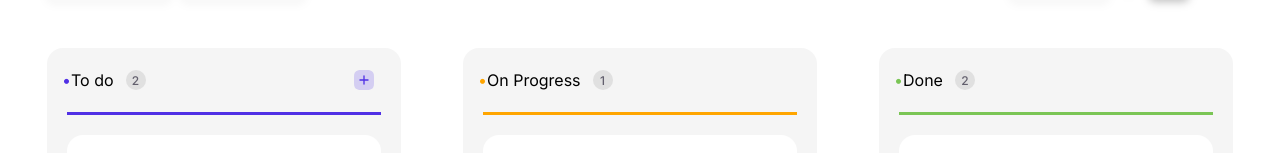
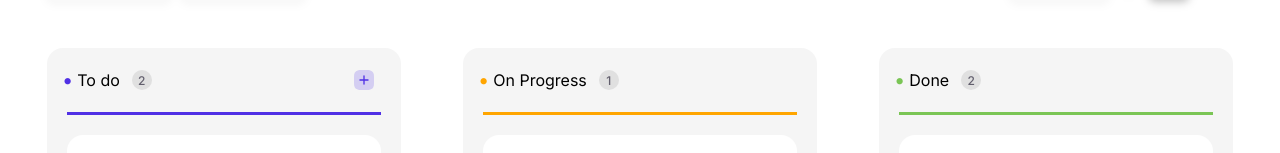
Before and after one commit to RohithVY/kanban-react-project, a React (Vite) app: page / in a window 1280 px wide. Shown: the part 276-429 px from the top of the page. Built offline with nearby package versions, Linux system fonts and the light colour scheme; grey boxes are pictures that could not be loaded.

Commit message:
fixed ordered dot

```diff
--- a/components/styles/menustyles.css
+++ b/components/styles/menustyles.css
@@ -84,6 +84,7 @@
   border-radius: 6px;
   height: 39px;
   font-size: 16px;
+  /* margin-left: -10px; */
 }
 
 .project__items:hover {
@@ -133,6 +134,10 @@
   margin-left: auto;
   margin-right: 10px;
   display: none;
+}
+
+.project__items > .project__dot{
+  margin-right: 8px;
 }
 
 .project__items:hover > .threedots {
--- a/components/styles/todo_styles.css
+++ b/components/styles/todo_styles.css
@@ -27,7 +27,13 @@
   background-color: #F5F5F5;
   z-index: 9;
 }
+.project__dot{
+  font-size: 20px;
+}
 
+.todo__titlewrap > .project__dot{
+  margin-right: 4px;
+}
 .todo__titlewrap {
   display: flex;
   justify-content: center;
```
